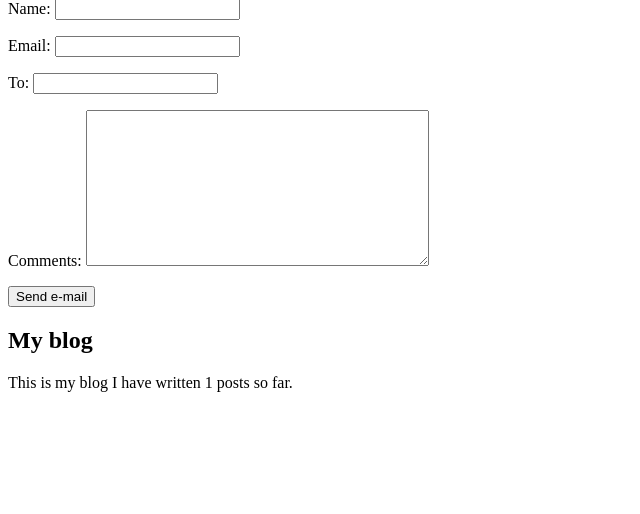
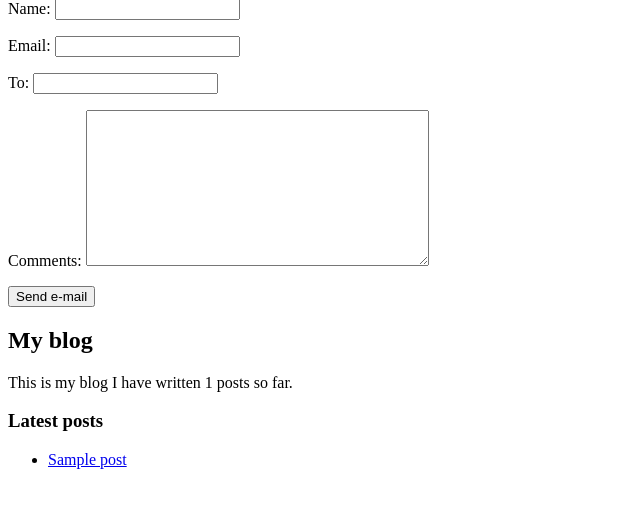
Before and after one commit to rahidulislam/blog_project, a Django app: page /1/share/ in a window 1280 px wide. Shown: the part 81-595 px from the top of the page, without its empty margins (0-640 px from the left). Run offline with Django 5.2, Linux system fonts and the light colour scheme; tables that the repository leaves empty hold one stand-in row (values such as "Sample post").

Commit message:
showing  latest post is added using custom template tag

```diff
--- a/blog/templates/blog/base.html
+++ b/blog/templates/blog/base.html
@@ -20,6 +20,8 @@
         <p>This is my blog
             I have written {% total_posts %} posts so far.
         </p>
+        <h3>Latest posts</h3>
+        {% show_latest_posts 3 %}
     </div>
 </body>
 </html>
--- /dev/null
+++ b/blog/templates/blog/post/latest_posts.html
@@ -0,0 +1,11 @@
+<ul>
+
+    {% for post in latest_posts %}
+        <li>
+            <a href="{{post.get_absolute_url}}">
+                {{post.title}}
+            </a>
+        </li>
+
+    {% endfor %}
+</ul>
--- a/blog/templatetags/blog_tags.py
+++ b/blog/templatetags/blog_tags.py
@@ -2,6 +2,13 @@ from django import template
 from ..models import Post
 register = template.Library()
 
+# Custom template tag to display the total number of posts using simple_tag
 @register.simple_tag
 def total_posts():
     return Post.published.count()
+
+# Custom template tag to display the latest posts using inclusion_tag
+@register.inclusion_tag('blog/post/latest_posts.html')
+def show_latest_posts(count=5):
+    latest_posts = Post.published.order_by('-publish')[:count]
+    return {'latest_posts':latest_posts}
```
